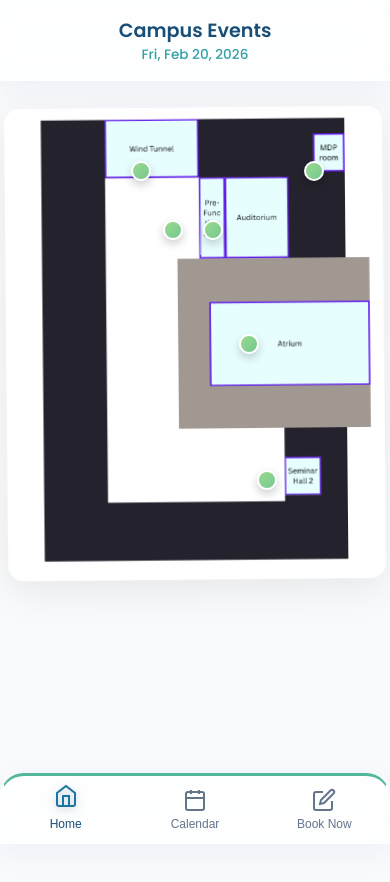
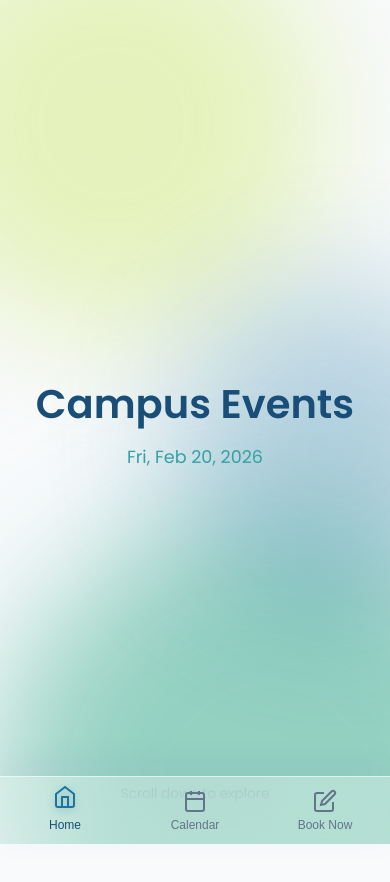
Before and after one commit to Sl0th899/AmityMohaliEventBooking, a plain HTML site: page index.html in a window 390 px wide. Before the commit the page ends 844 px from the top, so only its background shows below. Drawn offline with Linux system fonts and the light colour scheme.

Commit message:
binding the events tgt.

```diff
--- a/assets/css/style.css
+++ b/assets/css/style.css
@@ -1,26 +1,18 @@
 :root {
-    /* Exact Color Palette */
-    --lime-cream: #d9ed92;
-    --light-green: #b5e48c;
-    --willow-green: #99d98c;
-    --emerald: #76c893;
-    --ocean-mist: #52b69a;
-    --tropical-teal: #34a0a4;
-    --bondi-blue: #168aad;
-    --cerulean: #1a759f;
-    --baltic-blue: #1e6091;
+    --lime-cream: #d9ed92; --light-green: #b5e48c; --willow-green: #99d98c;
+    --emerald: #76c893; --ocean-mist: #52b69a; --tropical-teal: #34a0a4;
+    --bondi-blue: #168aad; --cerulean: #1a759f; --baltic-blue: #1e6091;
     --yale-blue: #184e77;
 
-    /* UI Colors */
     --bg-color: #f8fafc;
     --text-main: #1e293b;
     --text-muted: #64748b;
     --booked-red: #ef4444;
 
-    /* Glassmorphism Variables */
-    --glass-bg: rgba(255, 255, 255, 0.75);
-    --glass-border: rgba(255, 255, 255, 0.5);
-    --glass-shadow: 0 8px 32px 0 rgba(31, 38, 135, 0.05);
+    /* Enhanced Glassmorphism */
+    --glass-bg: rgba(255, 255, 255, 0.45);
+    --glass-border: rgba(255, 255, 255, 0.6);
+    --glass-shadow: 0 8px 32px 0 rgba(31, 38, 135, 0.07);
 }
 
 * { box-sizing: border-box; margin: 0; padding: 0; }
@@ -30,244 +22,197 @@ body {
     background-color: var(--bg-color);
     color: var(--text-main);
     overflow-x: hidden;
-    height: 100vh;
-    display: flex;
-    flex-direction: column;
+    /* Allows scrolling to trigger the animation */
+    min-height: 150vh;
 }
 
-/* Glass Panel Base */
-.glass-panel {
-    background: var(--glass-bg);
-    backdrop-filter: blur(12px);
-    -webkit-backdrop-filter: blur(12px);
-    border: 1px solid var(--glass-border);
-    box-shadow: var(--glass-shadow);
+/* --- BACKGROUND ANIMATIONS --- */
+.bg-animations {
+    position: fixed; top: 0; left: 0; width: 100vw; height: 100vh;
+    z-index: -1; overflow: hidden; pointer-events: none;
+}
+.blob {
+    position: absolute; border-radius: 50%; filter: blur(60px); opacity: 0.6;
+    animation: float 12s infinite alternate ease-in-out;
+}
+.blob-1 { width: 400px; height: 400px; background: var(--lime-cream); top: -100px; left: -100px; }
+.blob-2 { width: 500px; height: 500px; background: var(--ocean-mist); bottom: -150px; right: -100px; animation-delay: -4s; }
+.blob-3 { width: 300px; height: 300px; background: var(--cerulean); top: 30%; left: 40%; opacity: 0.3; animation-delay: -8s; }
+
+@keyframes float {
+    0% { transform: translate(0, 0) scale(1); }
+    100% { transform: translate(30px, 50px) scale(1.1); }
 }
 
-/* Header */
-header {
-    padding: 15px 20px;
-    position: sticky;
-    top: 0;
+/* --- THE HERO / HEADER SCROLL TRANSITION --- */
+#main-header {
+    position: fixed;
+    top: 0; left: 0; width: 100%;
+    height: 100vh; /* Starts full screen */
+    display: flex; flex-direction: column; justify-content: center; align-items: center;
+    transition: all 0.7s cubic-bezier(0.25, 1, 0.5, 1);
     z-index: 100;
-    text-align: center;
-}
-header h1 { font-size: 1.2rem; color: var(--yale-blue); font-weight: 600; }
-header p { font-size: 0.85rem; color: var(--tropical-teal); font-weight: 500;}
-
-/* Main Container & Views */
-#app-container {
-    flex: 1;
-    position: relative;
-    overflow-y: auto;
-    overflow-x: hidden;
-    padding-bottom: 90px; /* Space for navbar */
 }
 
-.view {
-    display: none;
-    animation: fadeIn 0.3s ease-in-out;
-    height: 100%;
-    width: 100%;
+#main-header h1 {
+    font-size: 3.5rem; color: var(--yale-blue); font-weight: 600;
+    transition: all 0.7s cubic-bezier(0.25, 1, 0.5, 1);
 }
-.view.active { display: block; }
 
-@keyframes fadeIn {
-    from { opacity: 0; transform: translateY(10px); }
-    to { opacity: 1; transform: translateY(0); }
+#main-header p {
+    font-size: 1.1rem; color: var(--tropical-teal); margin-top: 10px;
+    transition: all 0.7s cubic-bezier(0.25, 1, 0.5, 1);
 }
+
+.scroll-indicator {
+    position: absolute; bottom: 40px; font-size: 0.85rem; color: var(--text-muted);
+    animation: bounce 2s infinite; opacity: 1; transition: opacity 0.3s;
+}
+
+@keyframes bounce {
+    0%, 20%, 50%, 80%, 100% { transform: translateY(0); }
+    40% { transform: translateY(-10px); }
+    60% { transform: translateY(-5px); }
+}
+
+/* Scrolled State for Header */
+body.scrolled #main-header {
+    height: 70px;
+    flex-direction: row; justify-content: space-between; padding: 0 25px;
+    background: var(--glass-bg); backdrop-filter: blur(16px); -webkit-backdrop-filter: blur(16px);
+    border-bottom: 1px solid var(--glass-border); box-shadow: var(--glass-shadow);
+}
+body.scrolled #main-header h1 { font-size: 1.3rem; margin: 0; }
+body.scrolled #main-header p { font-size: 0.85rem; margin: 0; }
+body.scrolled .scroll-indicator { opacity: 0; pointer-events: none; }
+
+/* --- APP CONTAINER FADE-IN --- */
+#app-container {
+    position: relative;
+    padding-top: 90px; padding-bottom: 100px;
+    opacity: 0; transform: translateY(40px); pointer-events: none;
+    transition: all 0.8s cubic-bezier(0.25, 1, 0.5, 1);
+}
+body.scrolled #app-container {
+    opacity: 1; transform: translateY(0); pointer-events: auto;
+}
+
+/* Glass Panel Utility (used for sidebars and forms) */
+.glass-panel {
+    background: var(--glass-bg); backdrop-filter: blur(16px); -webkit-backdrop-filter: blur(16px);
+    border: 1px solid var(--glass-border); box-shadow: var(--glass-shadow);
+}
+
+/* --- VIEWS --- */
+.view { display: none; height: 100%; width: 100%; }
+.view.active { display: block; animation: viewFadeIn 0.4s ease-out; }
+@keyframes viewFadeIn { from { opacity: 0; } to { opacity: 1; } }
 
 /* --- HOME VIEW (MAP) --- */
 .map-wrapper {
-    position: relative;
-    width: 100%;
-    max-width: 800px;
-    margin: 20px auto;
-    padding: 15px;
-    display: flex;
-    justify-content: center;
-    align-items: center;
+    position: relative; width: 100%; max-width: 800px; margin: 0 auto;
+    display: flex; justify-content: center; align-items: center;
 }
 
+/* REMOVED: border-radius, box-shadow, background */
 .campus-map {
-    width: 100%;
-    height: auto;
-    border-radius: 16px;
-    box-shadow: 0 10px 40px rgba(0,0,0,0.08);
-    /* Subtle rotation animation */
-    animation: subtleRotate 15s infinite alternate ease-in-out;
+    width: 100%; height: auto; display: block;
+    animation: subtleRotate 20s infinite alternate ease-in-out;
 }
 
 @keyframes subtleRotate {
-    0% { transform: rotate(-1deg) scale(0.99); }
-    100% { transform: rotate(1deg) scale(1.01); }
+    0% { transform: rotate(-0.5deg) scale(0.99); }
+    100% { transform: rotate(0.5deg) scale(1.01); }
 }
 
-/* Map Markers */
-#markers-container {
-    position: absolute;
-    top: 15px; left: 15px; right: 15px; bottom: 15px;
-    pointer-events: none;
+/* Markers */
+#markers-container { position: absolute; top: 0; left: 0; width: 100%; height: 100%; pointer-events: none; }
+.marker {
+    position: absolute; width: 20px; height: 20px; border-radius: 50%;
+    transform: translate(-50%, -50%); cursor: pointer; pointer-events: auto;
+    transition: all 0.3s cubic-bezier(0.175, 0.885, 0.32, 1.275);
+    box-shadow: 0 4px 10px rgba(0,0,0,0.2); border: 2px solid white;
 }
-
-.marker {
-    position: absolute;
-    width: 20px; height: 20px;
-    border-radius: 50%;
-    transform: translate(-50%, -50%);
-    cursor: pointer;
-    pointer-events: auto;
-    transition: all 0.3s cubic-bezier(0.175, 0.885, 0.32, 1.275);
-    box-shadow: 0 4px 10px rgba(0,0,0,0.2);
-    border: 2px solid white;
-}
-
 .marker.available { background: linear-gradient(135deg, var(--willow-green), var(--emerald)); }
 .marker.booked { background: linear-gradient(135deg, #f87171, var(--booked-red)); }
-
-.marker:hover {
-    transform: translate(-50%, -70%) scale(1.4);
-    box-shadow: 0 8px 15px rgba(0,0,0,0.25);
-}
+.marker:hover { transform: translate(-50%, -70%) scale(1.4); box-shadow: 0 8px 15px rgba(0,0,0,0.25); }
 
 /* Tooltip */
 .marker::after {
-    content: attr(data-tooltip);
-    position: absolute;
-    bottom: 140%; left: 50%;
-    transform: translateX(-50%);
-    background: var(--yale-blue);
-    color: white;
-    padding: 6px 12px;
-    border-radius: 8px;
-    font-size: 0.75rem;
-    white-space: nowrap;
-    opacity: 0;
-    visibility: hidden;
-    transition: 0.2s;
-    pointer-events: none;
+    content: attr(data-tooltip); position: absolute; bottom: 140%; left: 50%;
+    transform: translateX(-50%); background: var(--yale-blue); color: white;
+    padding: 6px 12px; border-radius: 8px; font-size: 0.75rem; white-space: nowrap;
+    opacity: 0; visibility: hidden; transition: 0.2s; pointer-events: none;
     box-shadow: 0 4px 10px rgba(0,0,0,0.15);
 }
 .marker:hover::after { opacity: 1; visibility: visible; }
 
-/* Side Panel / Bottom Sheet */
+/* --- SIDE PANEL --- */
 .side-panel {
-    position: fixed;
-    right: -100%;
-    top: 0;
-    width: 350px;
-    height: 100vh;
-    padding: 30px 20px;
-    transition: right 0.4s ease-in-out;
-    z-index: 200;
-    display: flex;
-    flex-direction: column;
+    position: fixed; right: -100%; top: 0; width: 350px; height: 100vh;
+    padding: 30px 20px; transition: right 0.4s cubic-bezier(0.25, 1, 0.5, 1);
+    z-index: 200; display: flex; flex-direction: column;
 }
 .side-panel.open { right: 0; }
-
-.close-btn {
-    align-self: flex-end;
-    background: none; border: none;
-    font-size: 1.8rem; color: var(--text-muted);
-    cursor: pointer; transition: 0.2s;
-}
+.close-btn { align-self: flex-end; background: none; border: none; font-size: 1.8rem; color: var(--text-muted); cursor: pointer; transition: 0.2s; }
 .close-btn:hover { color: var(--booked-red); }
-
 #panel-title { color: var(--yale-blue); margin-bottom: 10px; font-weight: 600;}
-.status-badge {
-    display: inline-block;
-    padding: 6px 14px;
-    border-radius: 20px;
-    font-size: 0.8rem;
-    font-weight: 600;
-    margin-bottom: 20px;
-}
+.status-badge { display: inline-block; padding: 6px 14px; border-radius: 20px; font-size: 0.8rem; font-weight: 600; margin-bottom: 20px; }
 .status-badge.available { background: var(--lime-cream); color: var(--baltic-blue); }
 .status-badge.booked { background: #fee2e2; color: var(--booked-red); }
-
-.event-card {
-    background: white;
-    padding: 15px;
-    border-radius: 12px;
-    margin-bottom: 15px;
-    box-shadow: 0 2px 10px rgba(0,0,0,0.03);
-    border-left: 4px solid var(--ocean-mist);
-}
+.event-card { background: rgba(255,255,255,0.8); padding: 15px; border-radius: 12px; margin-bottom: 15px; border-left: 4px solid var(--ocean-mist); }
 .event-card h4 { color: var(--cerulean); margin-bottom: 5px; }
 .event-card p { font-size: 0.85rem; color: var(--text-muted); margin-bottom: 3px; }
 
 /* --- CALENDAR VIEW --- */
-.calendar-container {
-    max-width: 600px; margin: 30px auto; padding: 25px; border-radius: 20px;
-}
+.calendar-container { max-width: 600px; margin: 0 auto; padding: 25px; border-radius: 20px; }
 .calendar-header { display: flex; justify-content: space-between; align-items: center; margin-bottom: 25px; }
 .calendar-header button { background: none; border: none; font-size: 1.5rem; color: var(--bondi-blue); cursor: pointer; transition: 0.2s;}
 .calendar-header button:hover { color: var(--yale-blue); transform: scale(1.1); }
 .calendar-header h3 { color: var(--yale-blue); font-weight: 600;}
-
-.calendar-grid-header, .calendar-grid {
-    display: grid; grid-template-columns: repeat(7, 1fr); text-align: center; gap: 8px;
-}
+.calendar-grid-header, .calendar-grid { display: grid; grid-template-columns: repeat(7, 1fr); text-align: center; gap: 8px; }
 .calendar-grid-header { font-weight: 600; color: var(--ocean-mist); font-size: 0.9rem; margin-bottom: 10px; }
-.calendar-day {
-    padding: 12px 0; border-radius: 10px; cursor: pointer; transition: 0.2s; font-size: 0.95rem; color: var(--text-main);
-}
+.calendar-day { padding: 12px 0; border-radius: 10px; cursor: pointer; transition: 0.2s; font-size: 0.95rem; color: var(--text-main); }
 .calendar-day:hover { background: var(--lime-cream); }
 .calendar-day.active { background: var(--tropical-teal); color: white; font-weight: 600; box-shadow: 0 4px 10px rgba(52, 160, 164, 0.3); }
 .calendar-day.has-event { border-bottom: 4px solid var(--emerald); }
-
 .calendar-events-preview { margin-top: 25px; padding-top: 25px; border-top: 1px solid rgba(0,0,0,0.05); }
 
 /* --- FORM VIEW --- */
-.form-container {
-    max-width: 500px; margin: 50px auto; padding: 40px 30px; border-radius: 20px; text-align: center;
-}
+.form-container { max-width: 500px; margin: 0 auto; padding: 40px 30px; border-radius: 20px; text-align: center; }
 .form-container h2 { color: var(--yale-blue); margin-bottom: 15px; font-weight: 600;}
 .form-container p { color: var(--text-muted); margin-bottom: 30px; font-size: 0.95rem; line-height: 1.6; }
-
-.btn-primary {
-    display: inline-block;
-    background: var(--bondi-blue);
-    color: white;
-    text-decoration: none;
-    padding: 14px 35px;
-    border-radius: 30px;
-    font-weight: 500;
-    transition: all 0.3s ease;
-    box-shadow: 0 4px 15px rgba(22, 138, 173, 0.3);
-}
+.btn-primary { display: inline-block; background: var(--bondi-blue); color: white; text-decoration: none; padding: 14px 35px; border-radius: 30px; font-weight: 500; transition: all 0.3s ease; box-shadow: 0 4px 15px rgba(22, 138, 173, 0.3); }
 .btn-primary:hover { background: var(--cerulean); transform: translateY(-2px); box-shadow: 0 6px 20px rgba(26, 117, 159, 0.4); }
 
-/* --- BOTTOM NAVBAR --- */
+/* --- PREMIUM BOTTOM NAVBAR --- */
 .bottom-nav {
     position: fixed; bottom: 0; left: 0; width: 100%;
     display: flex; justify-content: space-around;
     padding: 12px 0; padding-bottom: calc(12px + env(safe-area-inset-bottom));
-    border-top-left-radius: 24px; border-top-right-radius: 24px;
-    border-top: 3px solid var(--ocean-mist);
+    /* Ultimate Glassmorphism */
+    background: rgba(255, 255, 255, 0.3);
+    backdrop-filter: blur(24px); -webkit-backdrop-filter: blur(24px);
+    border-top: 1px solid rgba(255, 255, 255, 0.6);
+    box-shadow: 0 -10px 40px rgba(31, 38, 135, 0.05);
     z-index: 1000;
 }
 .nav-item {
-    background: none; border: none;
-    display: flex; flex-direction: column; align-items: center; gap: 5px;
-    color: var(--text-muted); cursor: pointer; transition: 0.3s;
-    flex: 1;
+    background: none; border: none; display: flex; flex-direction: column; align-items: center; gap: 5px;
+    color: var(--text-muted); cursor: pointer; transition: 0.3s; flex: 1;
 }
 .nav-item svg { width: 24px; height: 24px; transition: 0.3s; }
 .nav-item span { font-size: 0.75rem; font-weight: 500; }
-
 .nav-item.active { color: var(--yale-blue); }
 .nav-item.active svg { transform: translateY(-4px); filter: drop-shadow(0 2px 4px rgba(24, 78, 119, 0.3)); color: var(--cerulean); }
 
-/* Mobile Adaptations */
+/* Mobile Adjustments */
 @media (max-width: 768px) {
+    #main-header h1 { font-size: 2.5rem; }
     .side-panel {
-        width: 100%; height: auto; max-height: 85vh;
-        top: auto; bottom: -100%; right: 0;
+        width: 100%; height: auto; max-height: 85vh; top: auto; bottom: -100%; right: 0;
         border-top-left-radius: 24px; border-top-right-radius: 24px;
-        transition: bottom 0.4s cubic-bezier(0.175, 0.885, 0.32, 1.275);
-        padding-bottom: 100px; /* space for nav */
+        transition: bottom 0.4s cubic-bezier(0.175, 0.885, 0.32, 1.275); padding-bottom: 100px;
     }
     .side-panel.open { bottom: 0; }
-    .map-wrapper { padding: 5px; }
 }
--- a/assets/js/app.js
+++ b/assets/js/app.js
@@ -56,6 +56,15 @@ const app = {
     },
 
     bindEvents() {
+        // --- NEW: Scroll listener for Hero Header transition ---
+        window.addEventListener('scroll', () => {
+            if (window.scrollY > 50) {
+                document.body.classList.add('scrolled');
+            } else {
+                document.body.classList.remove('scrolled');
+            }
+        });
+
         // Navbar SPA Routing
         this.dom.navItems.forEach(item => {
             item.addEventListener('click', (e) => {
@@ -64,6 +73,12 @@ const app = {
 
                 this.dom.navItems.forEach(n => n.classList.remove('active'));
                 e.currentTarget.classList.add('active');
+
+                // If on mobile/desktop and they click a tab, force the scroll state
+                // so the header shrinks if it hasn't already.
+                if (!document.body.classList.contains('scrolled')) {
+                    window.scrollTo({ top: 60, behavior: 'smooth' });
+                }
             });
         });
 
--- a/index.html
+++ b/index.html
@@ -9,9 +9,16 @@
 </head>
 <body>
 
-    <header class="glass-panel">
+    <div class="bg-animations">
+        <div class="blob blob-1"></div>
+        <div class="blob blob-2"></div>
+        <div class="blob blob-3"></div>
+    </div>
+
+    <header id="main-header">
         <h1>Campus Events</h1>
         <p id="current-date-display">Select a date</p>
+        <div class="scroll-indicator">Scroll down to explore</div>
     </header>
 
     <main id="app-container">
@@ -42,10 +49,8 @@
                 <div class="calendar-grid-header">
                     <span>Su</span><span>Mo</span><span>Tu</span><span>We</span><span>Th</span><span>Fr</span><span>Sa</span>
                 </div>
-                <div class="calendar-grid" id="calendar-grid">
-                    </div>
-                <div class="calendar-events-preview" id="calendar-events-preview">
-                    </div>
+                <div class="calendar-grid" id="calendar-grid"></div>
+                <div class="calendar-events-preview" id="calendar-events-preview"></div>
             </div>
         </section>
 
@@ -58,10 +63,9 @@
                 </a>
             </div>
         </section>
-
     </main>
 
-    <nav class="bottom-nav glass-panel">
+    <nav class="bottom-nav">
         <button class="nav-item active" data-target="view-home">
             <svg viewBox="0 0 24 24" fill="none" stroke="currentColor" stroke-width="2"><path d="M3 9l9-7 9 7v11a2 2 0 0 1-2 2H5a2 2 0 0 1-2-2z"></path><polyline points="9 22 9 12 15 12 15 22"></polyline></svg>
             <span>Home</span>
```
